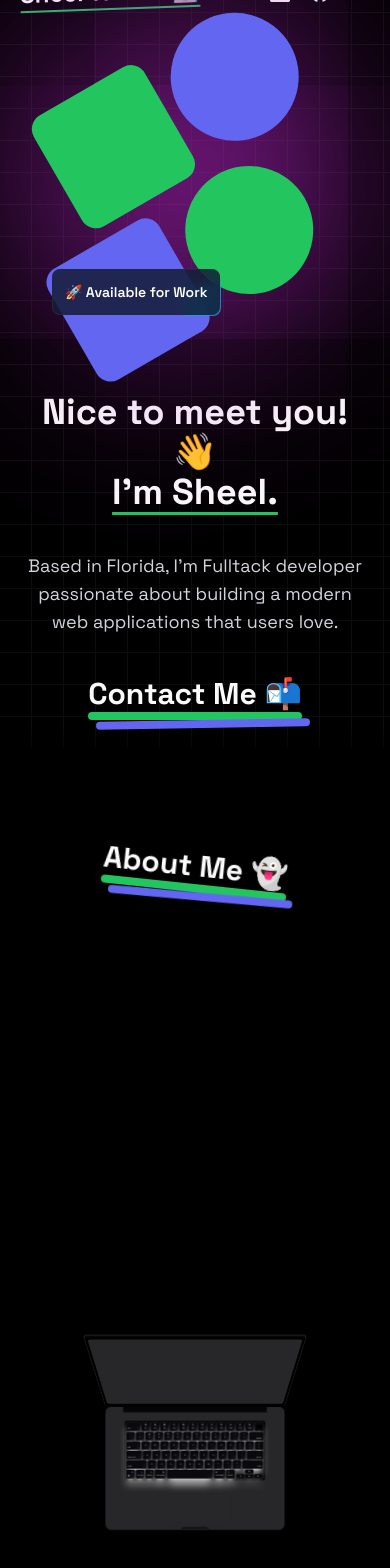
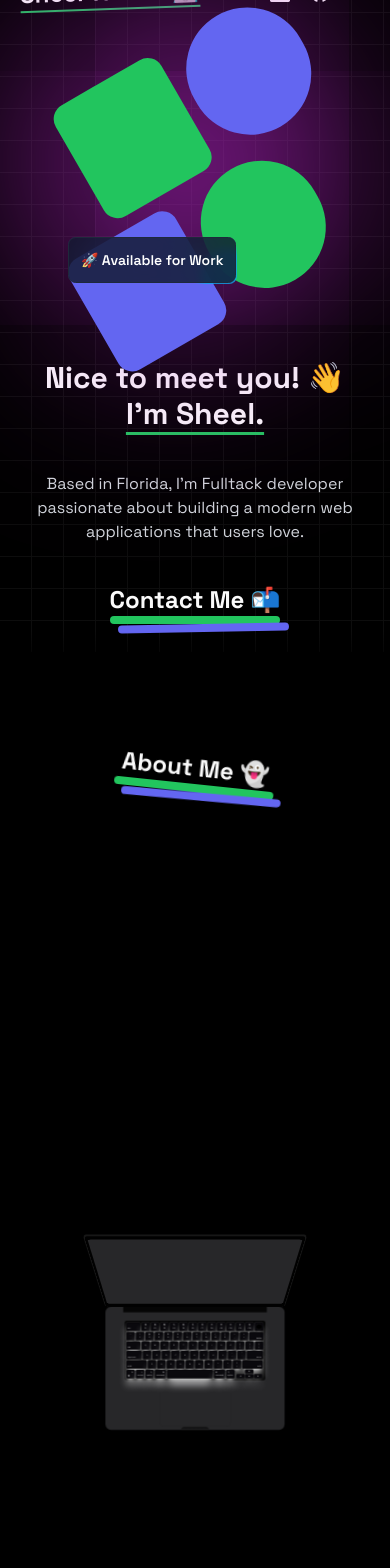
Before and after one commit to Sheel-ui/portfolio, a Next.js app: page / in a window 390 px wide. Shown: the part 84-1652 px from the top of the page. Built offline with nearby package versions, Linux system fonts and the light colour scheme.

Commit message:
Scale down content

```diff
--- a/src/app/page.tsx
+++ b/src/app/page.tsx
@@ -11,13 +11,13 @@ export default function Home() {
 	return (
 		<div className="bg-black overflow-hidden">
 			<div className="dark:bg-black bg-white  dark:bg-grid-white/[0.05] bg-grid-black/[0.05] relative">
-				<div className="max-w-7xl mx-auto p-5">
+				<div className="xl:max-w-[75%] mx-auto p-5">
 					<Navbar />
 					<Hero />
 				</div>
 				<div className="h-10 xl:h-32 bg-gradient-to-t from-black absolute -bottom-5 left-0 xl:bottom-0 w-full "></div>
 			</div>
-			<div className="max-w-7xl mx-auto p-5 mt-20">
+			<div className="xl:max-w-[75%] mx-auto p-5 mt-20">
         <About />
 				<Skills />
 				<Projects />
--- a/src/components/sections/Hero.tsx
+++ b/src/components/sections/Hero.tsx
@@ -6,13 +6,13 @@ export default function Hero() {
 	return (
 		<div className="min-h-[60vh] flex gap-14 flex-col-reverse lg: gap-0 lg:flex-row items-center justify-between animate-move-up">
 			<div className="space-y-10 text-center lg:text-left">
-				<h1 className="text-4xl lg:text-7xl font-bold">
+				<h1 className="text-3xl lg:text-6xl font-bold">
 					Nice to meet you! 👋 <br />{" "}
 					<span className="underline underline-offset-8 decoration-green-500">
 						I&apos;m Sheel.
 					</span>
 				</h1>
-				<p className="md:w-96 text-lg text-gray-300">
+				<p className="md:w-96 text-gray-300">
 					Based in Florida, I&apos;m Fulltack developer passionate
 					about building a modern web applications that users love.
 				</p>
@@ -24,7 +24,7 @@ export default function Hero() {
 				</Link>
 			</div>
 			<div className="relative">
-				<div className="size-72 space-y-3 -rotate-[30deg] relative">
+				<div className="size-64 space-y-3 -rotate-[30deg] relative">
 					<div className="flex gap-3 translate-x-8">
 						<div className="size-32 rounded-2xl bg-green-500"></div>
 						<div className="size-32 rounded-full bg-indigo-500"></div>
--- a/src/components/sections/Projects.tsx
+++ b/src/components/sections/Projects.tsx
@@ -26,35 +26,35 @@ export default function Projects() {
 			tech: [SiAngular, SiDocker, SiGit, SiJavascript],
 			link: "https://www.github.com/Sheel-ui",
 			cover: "/b.png",
-			backgound: "bg-green-500",
+			backgound: "border-green-300",
 		},
 		{
 			title: "project1",
 			tech: [SiAngular, SiDocker, SiGit, SiJavascript],
 			link: "https://www.github.com/Sheel-ui",
 			cover: "/a.png",
-			backgound: "bg-indigo-500",
+			backgound: "border-indigo-300",
 		},
 		{
 			title: "project1",
 			tech: [SiAngular, SiDocker, SiGit, SiJavascript],
 			link: "https://www.github.com/Sheel-ui",
 			cover: "/b.png",
-			backgound: "bg-green-500",
+			backgound: "border-green-300",
 		},
 		{
 			title: "project1",
 			tech: [SiAngular, SiDocker, SiGit, SiJavascript],
 			link: "https://www.github.com/Sheel-ui",
 			cover: "/a.png",
-			backgound: "bg-indigo-500",
+			backgound: "border-indigo-300",
 		},
 		{
 			title: "project1",
 			tech: [SiAngular, SiDocker, SiGit, SiJavascript],
 			link: "https://www.github.com/Sheel-ui",
 			cover: "/b.png",
-			backgound: "bg-green-500",
+			backgound: "border-green-300",
 		},
 	];
 	return (
@@ -64,14 +64,14 @@ export default function Projects() {
 				className="flex flex-col items-center justify-center text-center rotate-6"
 			></Title>
 
-			<div className="grid grid-cols-1 sm:grid-cols-2 pt-20 gap-5">
+			<div className="grid grid-cols-1 sm:grid-cols-2 lg:grid-cols-3 pt-20 gap-6">
 				{projects.map((project) => {
 					return (
 						<Link href={project.link} key={project.title}>
 							<div
 								className={cn(
-									"p-5 rounded-md",
-									project.backgound
+									`border-2 rounded-md ${project.backgound}`,
+                                    "bg-black"
 								)}
 							>
 								<DirectionHover
--- a/src/components/sections/Skills.tsx
+++ b/src/components/sections/Skills.tsx
@@ -14,9 +14,10 @@ import {
 	SiPostgresql,
 	SiPython,
 	SiReact,
-	SiSpring,
 	SiSpringboot,
 	SiTypescript,
+    SiTailwindcss,
+    SiCplusplus
 } from "react-icons/si";
 
 export default function Hero() {
@@ -69,7 +70,20 @@ export default function Hero() {
 			text: "Docker",
 			icon: SiDocker,
 		},
+        {
+			text: "Typescript",
+			icon: SiTypescript,
+		},
+        {
+			text: "Tailwind",
+			icon: SiTailwindcss,
+		},
+        {
+            text: "C++",
+            icon: SiCplusplus
+        },
 	];
+
 	return (
 		<div className="max-w-5xl mx-auto px-8 mt-10">
 			<Title
--- a/src/components/sections/Title.tsx
+++ b/src/components/sections/Title.tsx
@@ -8,7 +8,7 @@ export default function Title({
 	return (
 		<div className={className}>
 			<div className="hover:text-green-400 teansition-all">
-				<h1 className="text-3xl font-bold ">{text}</h1>
+				<h1 className="text-2xl font-bold ">{text}</h1>
 				<div className="w-40 min-w-[100%] h-2 bg-green-500 rounded-full"></div>
 				<div className="w-40 min-w-[100%] h-2 bg-indigo-500 rounded-full translate-x-2 -rotate-1"></div>
 			</div>
--- a/src/components/ui/card-hover.tsx
+++ b/src/components/ui/card-hover.tsx
@@ -19,7 +19,7 @@ export const CardHover = ({
 	return (
 		<div
 			className={cn(
-				"grid grid-cols-2  lg:grid-cols-3  py-10",
+				"grid grid-cols-3 md:grid-cols-4  lg:grid-cols-5  py-10",
 				className
 			)}
 		>
@@ -54,8 +54,8 @@ export const CardHover = ({
 						</AnimatePresence>
 						<div className="rounded-md w-full p-4 overflow-hidden bg-black group-hover:ring-2 ring-green-500 relative z-20 transition-all duration-500">
 							<div className="py-10 z-50 relative space-y-5">
-                                <Icon className="size-8 mx-auto"/>
-								<p className="text-2xl text-center text-gray-300 font-bold">
+                                <Icon className="size-7 mx-auto"/>
+								<p className="text-xl text-center text-gray-300 font-bold">
 									{item.text}
 								</p>
 							</div>
```
